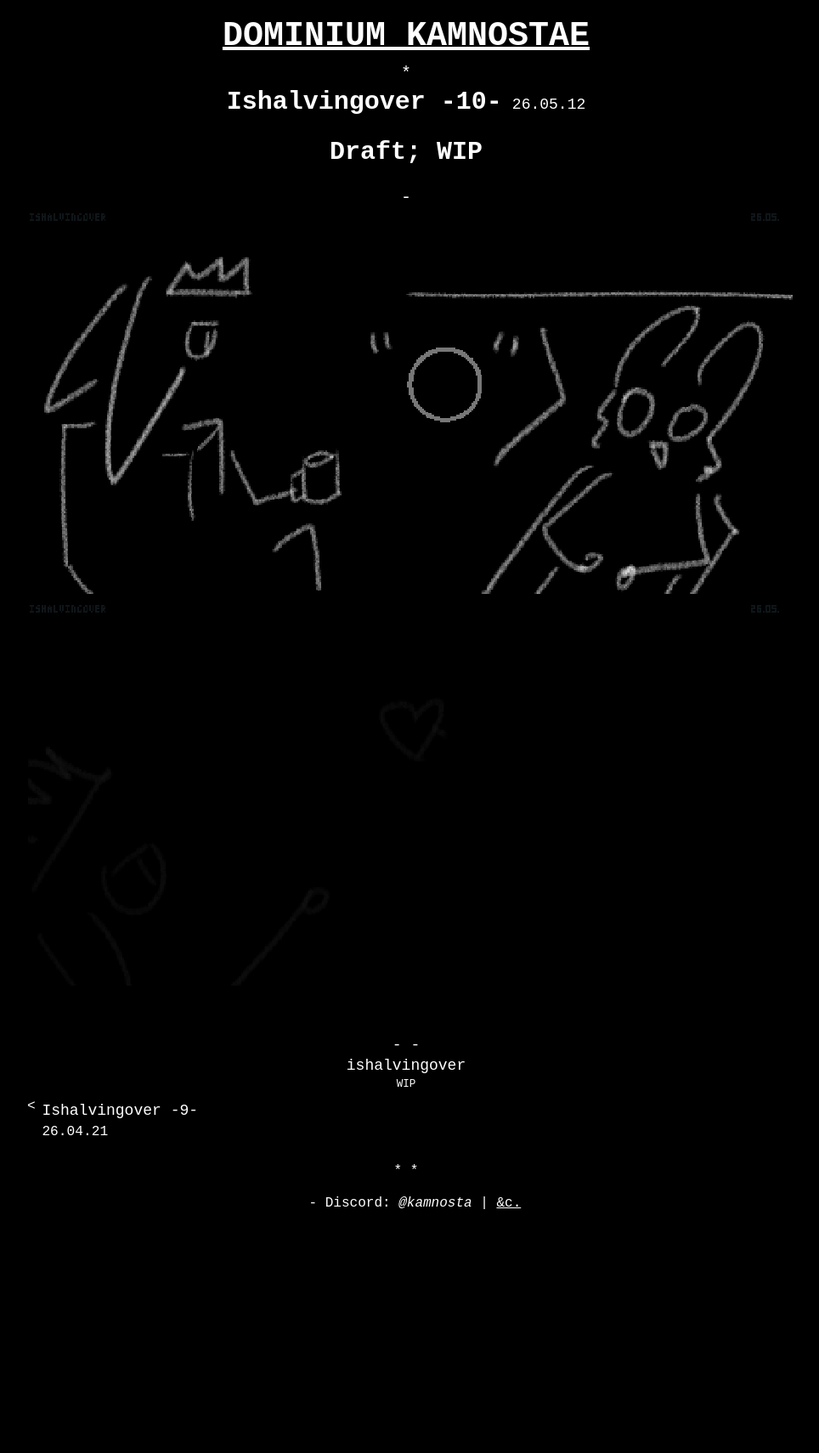
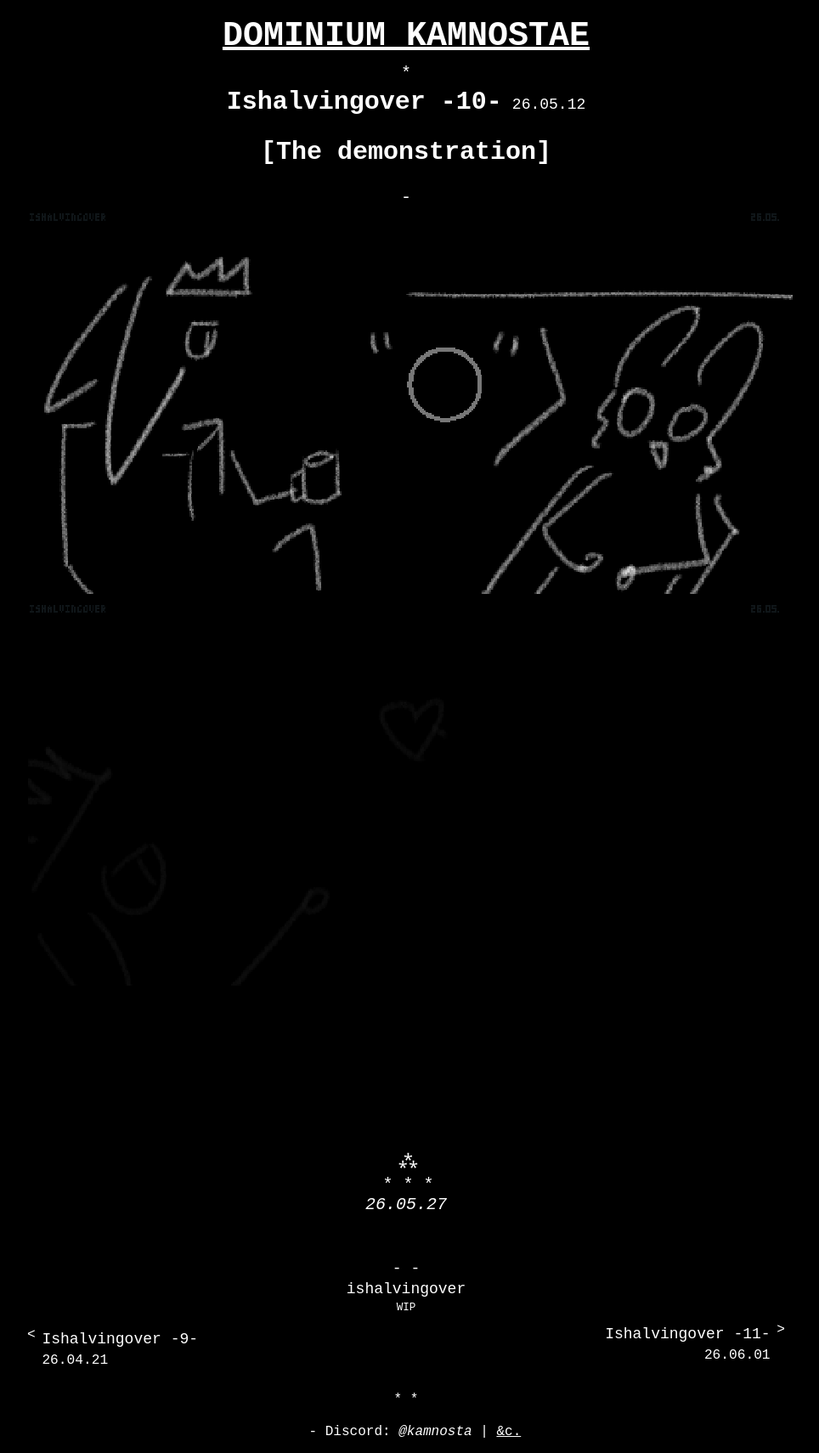
Before and after one commit to kamnosta/kamnosta.github.io, a Jekyll site: the page built from _ishalvingover/26-05-12-10.md, in a window 1280 px wide. Shown: the whole page at 85% size, without its empty margins (162-1126 px from the left). Built offline with Jekyll 4.4.1, drawn with Linux system fonts in a browser that asks for light colours; before the commit the page ends 1441 px from its top, so only the background shows below that.

Commit message:
260601 iho11

```diff
--- a/_ishalvingover/26-05-12-10.md
+++ b/_ishalvingover/26-05-12-10.md
@@ -1,9 +1,16 @@
 ---
 title: Ishalvingover -10-
 
-firstverse: "Draft; WIP"
+firstverse: "[The demonstration]"
 ---
 
 ![/imgs_ishalvingover/260515_iho_current_begin.png](/imgs_ishalvingover/260515_iho_current_begin.png)
 
 ![/imgs_ishalvingover/260527_iho_current_demo.gif](/imgs_ishalvingover/260527_iho_current_demo.gif)
+
+<p class="text-align-center asterism">⁂</p>
+
+<p class="text-align-center">
+</p>
+
+<p class="text-align-center">* * *<br><i>26.05.27</i></p>
```
Also changed, not shown: _ishalvingover/26-06-01-11.md (added, +7 -0 lines), imgs_ishalvingover/260601_iho_wakeup_wakeup.png (added).
